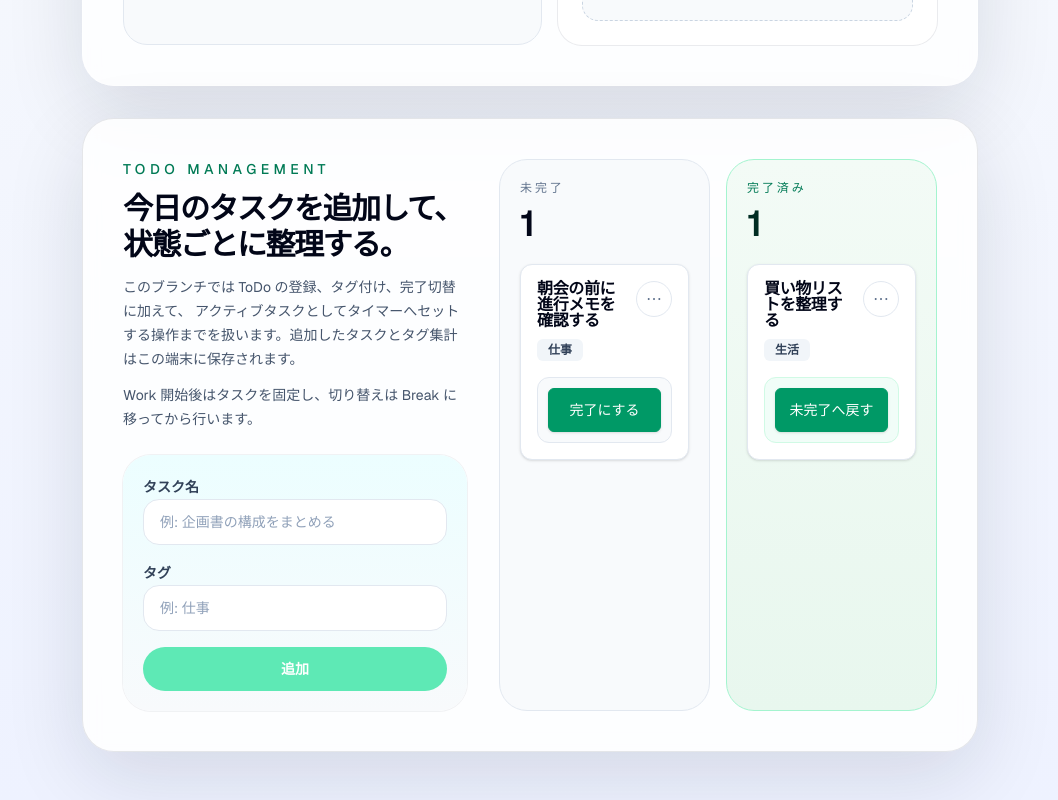
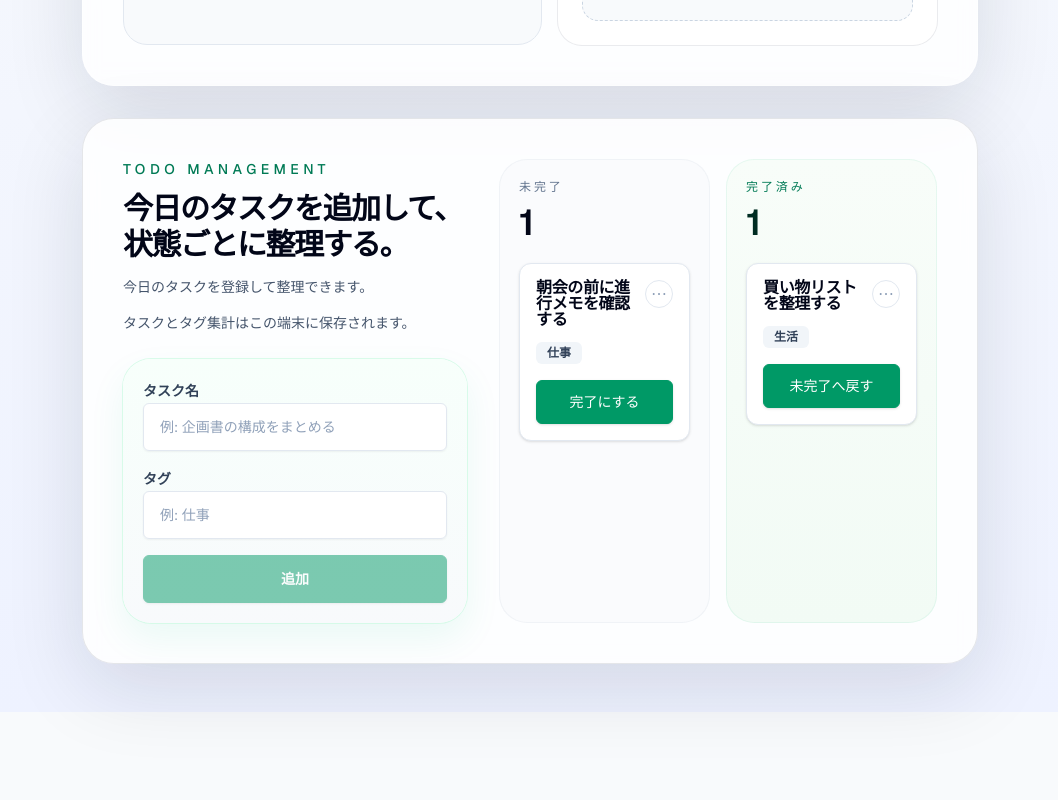
Before and after one commit to arakink/pomo-list, a Next.js app: page / in a window 1280 px wide. Shown: the part 1223-2023 px from the top of the page, without its empty margins (110-1168 px from the left). After the commit the page ends 1935 px from the top, so only its background shows below. Built offline with nearby package versions, Linux system fonts and the light colour scheme.

Commit message:
refactor: UIコンポーネントを使用してタイマーパネルとTodoパネルのデザインを改善

```diff
--- a/components/timer-panel.tsx
+++ b/components/timer-panel.tsx
@@ -2,6 +2,7 @@
 
 import { useEffect, useRef, useState } from "react";
 
+import { Button } from "@/components/ui/button";
 import { CurrentTask, TagStat, getTagStatLabel } from "@/lib/pomo-list";
 
 const WORK_DURATION_SECONDS = 25 * 60;
@@ -419,14 +420,14 @@ export function TimerPanel({
               </p>
             </div>
             <div className="flex items-start sm:items-end">
-              <button
-                type="button"
+              <Button
                 onClick={() => setIsConfirmingStatsReset(true)}
                 disabled={!hasTagStats}
-                className="rounded-full border border-slate-300 bg-white px-4 py-2 text-sm font-semibold text-slate-700 transition hover:border-slate-500 hover:bg-slate-50 disabled:cursor-not-allowed disabled:border-slate-200 disabled:bg-slate-100 disabled:text-slate-400"
+                variant="destructive"
+                className="h-auto rounded-2xl border-rose-100 bg-rose-50 px-4 py-2.5 text-sm font-semibold text-rose-700 shadow-none hover:border-rose-200 hover:bg-rose-100 disabled:border-slate-200 disabled:bg-slate-100 disabled:text-slate-400"
               >
                 集計をリセット
-              </button>
+              </Button>
             </div>
           </div>
           <p className="mt-3 text-sm leading-6 text-slate-600">
--- a/components/todo-panel.tsx
+++ b/components/todo-panel.tsx
@@ -167,16 +167,15 @@ export function TodoPanel({
               今日のタスクを追加して、状態ごとに整理する。
             </h2>
             <p className="max-w-md text-sm leading-6 text-slate-600">
-              このブランチでは ToDo の登録、タグ付け、完了切替に加えて、
-              アクティブタスクとしてタイマーへセットする操作までを扱います。追加したタスクとタグ集計はこの端末に保存されます。
+              今日のタスクを登録して整理できます。
             </p>
             <p className="max-w-md text-sm leading-6 text-slate-600">
-              Work 開始後はタスクを固定し、切り替えは Break に移ってから行います。
+              タスクとタグ集計はこの端末に保存されます。
             </p>
           </div>
 
           <form
-            className="space-y-4 rounded-[1.75rem] bg-[linear-gradient(180deg,#ecfeff_0%,#f8fafc_100%)] p-5 ring-1 ring-slate-900/5"
+            className="space-y-4 rounded-[1.75rem] bg-[linear-gradient(180deg,#f7fffb_0%,#f8fafc_100%)] p-5 ring-1 ring-emerald-100/80 shadow-[0_16px_36px_rgba(16,185,129,0.08)]"
             onSubmit={handleSubmit}
           >
             <div className="space-y-2">
@@ -186,13 +185,13 @@ export function TodoPanel({
               >
                 タスク名
               </label>
-              <input
+              <Input
                 id="todo-title"
                 type="text"
                 value={title}
                 onChange={(event) => setTitle(event.target.value)}
                 placeholder="例: 企画書の構成をまとめる"
-                className="w-full rounded-2xl border border-slate-200 bg-white px-4 py-3 text-sm text-slate-950 outline-none transition placeholder:text-slate-400 focus:border-emerald-500 focus:ring-4 focus:ring-emerald-500/10"
+                className="h-12 rounded-2xl border-slate-200 bg-white/95 px-4 shadow-none transition focus-visible:border-emerald-500 focus-visible:ring-4 focus-visible:ring-emerald-500/10"
               />
             </div>
 
@@ -203,23 +202,23 @@ export function TodoPanel({
               >
                 タグ
               </label>
-              <input
+              <Input
                 id="todo-tag"
                 type="text"
                 value={tag}
                 onChange={(event) => setTag(event.target.value)}
                 placeholder="例: 仕事"
-                className="w-full rounded-2xl border border-slate-200 bg-white px-4 py-3 text-sm text-slate-950 outline-none transition placeholder:text-slate-400 focus:border-emerald-500 focus:ring-4 focus:ring-emerald-500/10"
+                className="h-12 rounded-2xl border-slate-200 bg-white/95 px-4 shadow-none transition focus-visible:border-emerald-500 focus-visible:ring-4 focus-visible:ring-emerald-500/10"
               />
             </div>
 
-            <button
+            <Button
+              disabled={!title.trim()}
               type="submit"
-              disabled={!title.trim()}
-              className="w-full rounded-full bg-emerald-600 px-6 py-3 text-sm font-semibold text-white transition hover:bg-emerald-700 disabled:cursor-not-allowed disabled:bg-emerald-300"
+              className="h-12 w-full rounded-2xl bg-emerald-600 text-sm font-semibold shadow-[0_14px_30px_rgba(16,185,129,0.22)] hover:bg-emerald-700"
             >
               追加
-            </button>
+            </Button>
           </form>
         </div>
 
@@ -317,8 +316,8 @@ function TodoColumn({
 }: TodoColumnProps) {
   const panelClassName =
     tone === "emerald"
-      ? "border border-emerald-200 bg-[linear-gradient(180deg,#f3fbf6_0%,#e8f7ee_100%)] text-slate-950"
-      : "border border-slate-200 bg-slate-50 text-slate-950";
+      ? "bg-[linear-gradient(180deg,#f8fdf9_0%,#f2fbf5_100%)] text-slate-950 shadow-[inset_0_0_0_1px_rgba(16,185,129,0.08)]"
+      : "bg-slate-50/70 text-slate-950 shadow-[inset_0_0_0_1px_rgba(148,163,184,0.10)]";
   const eyebrowClassName =
     tone === "emerald" ? "text-emerald-700" : "text-slate-500";
   const countClassName =
@@ -336,10 +335,6 @@ function TodoColumn({
     tone === "emerald"
       ? "border-emerald-100 bg-white shadow-[0_10px_28px_rgba(16,185,129,0.08)]"
       : "bg-white";
-  const actionAreaClassName =
-    tone === "emerald"
-      ? "border-emerald-100 bg-emerald-50/70"
-      : "border-slate-200 bg-slate-50";
   const primaryButtonVariant = "default";
   const secondaryButtonVariant = "secondary";
   const actionButtonClassName =
@@ -352,6 +347,8 @@ function TodoColumn({
     tone === "emerald"
       ? "border-emerald-200 bg-white text-emerald-900 hover:border-emerald-300 hover:bg-emerald-50"
       : "border-slate-200 bg-white text-slate-700 hover:border-slate-300 hover:bg-slate-50";
+  const menuButtonClassName =
+    "inline-flex h-7 w-7 items-center justify-center rounded-full border border-slate-200 bg-white text-slate-400 transition hover:border-slate-300 hover:bg-slate-50 hover:text-slate-600";
 
   return (
     <section className={`rounded-[1.75rem] p-5 ${panelClassName}`}>
@@ -373,7 +370,7 @@ function TodoColumn({
               <Card className={cn("overflow-hidden rounded-2xl transition", todoCardClassName)}>
                 {editing.todoId === todo.id ? (
                   <>
-                    <CardHeader>
+                    <CardHeader className="pb-3">
                       <CardTitle className={titleClassName}>タスクを編集</CardTitle>
                     </CardHeader>
                     <CardContent className="space-y-3">
@@ -407,9 +404,9 @@ function TodoColumn({
                   </>
                 ) : (
                   <>
-                    <CardHeader className="space-y-3">
+                    <CardHeader className="space-y-4 pb-4">
                       <div className="relative flex items-start justify-between gap-3">
-                        <div className="min-w-0 flex-1 space-y-2">
+                        <div className="min-w-0 flex-1 space-y-3">
                           <CardTitle className={cn("leading-6", titleClassName)}>
                             {todo.title}
                           </CardTitle>
@@ -444,7 +441,7 @@ function TodoColumn({
                             type="button"
                             onClick={() => onToggleMenu(todo.id)}
                             aria-label="タスクメニューを開く"
-                            className="inline-flex h-9 w-9 items-center justify-center rounded-full border border-slate-200 bg-white text-slate-500 transition hover:border-slate-300 hover:bg-slate-50 hover:text-slate-700"
+                            className={menuButtonClassName}
                           >
                             ⋯
                           </button>
@@ -501,12 +498,7 @@ function TodoColumn({
                 )}
 
                 <CardFooter className="pt-0">
-                  <div
-                    className={cn(
-                      "w-full rounded-xl border p-2.5",
-                      actionAreaClassName,
-                    )}
-                  >
+                  <div className="w-full">
                     <Button
                       onClick={() => onToggleTodoCompletion(todo)}
                       variant={primaryButtonVariant}
```
